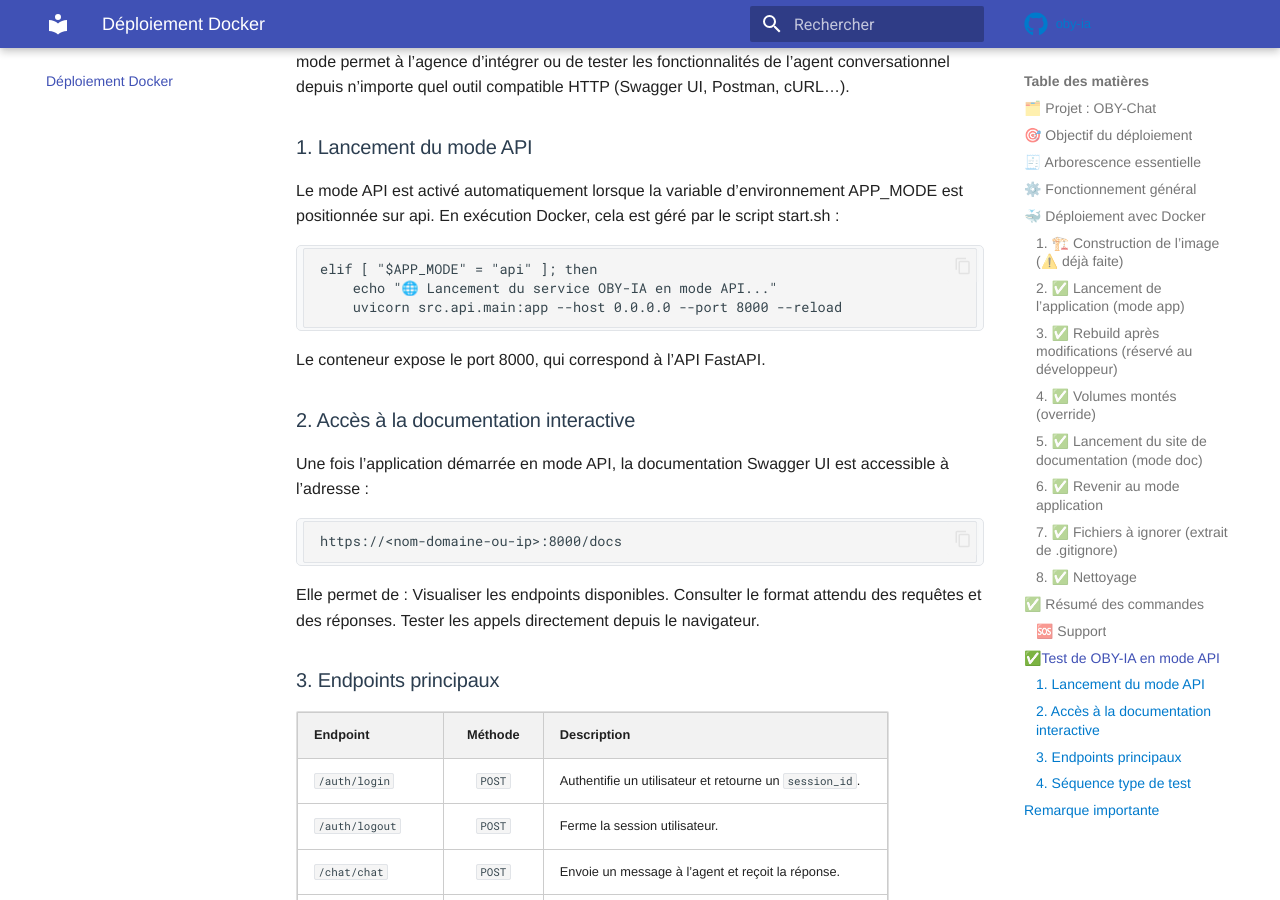
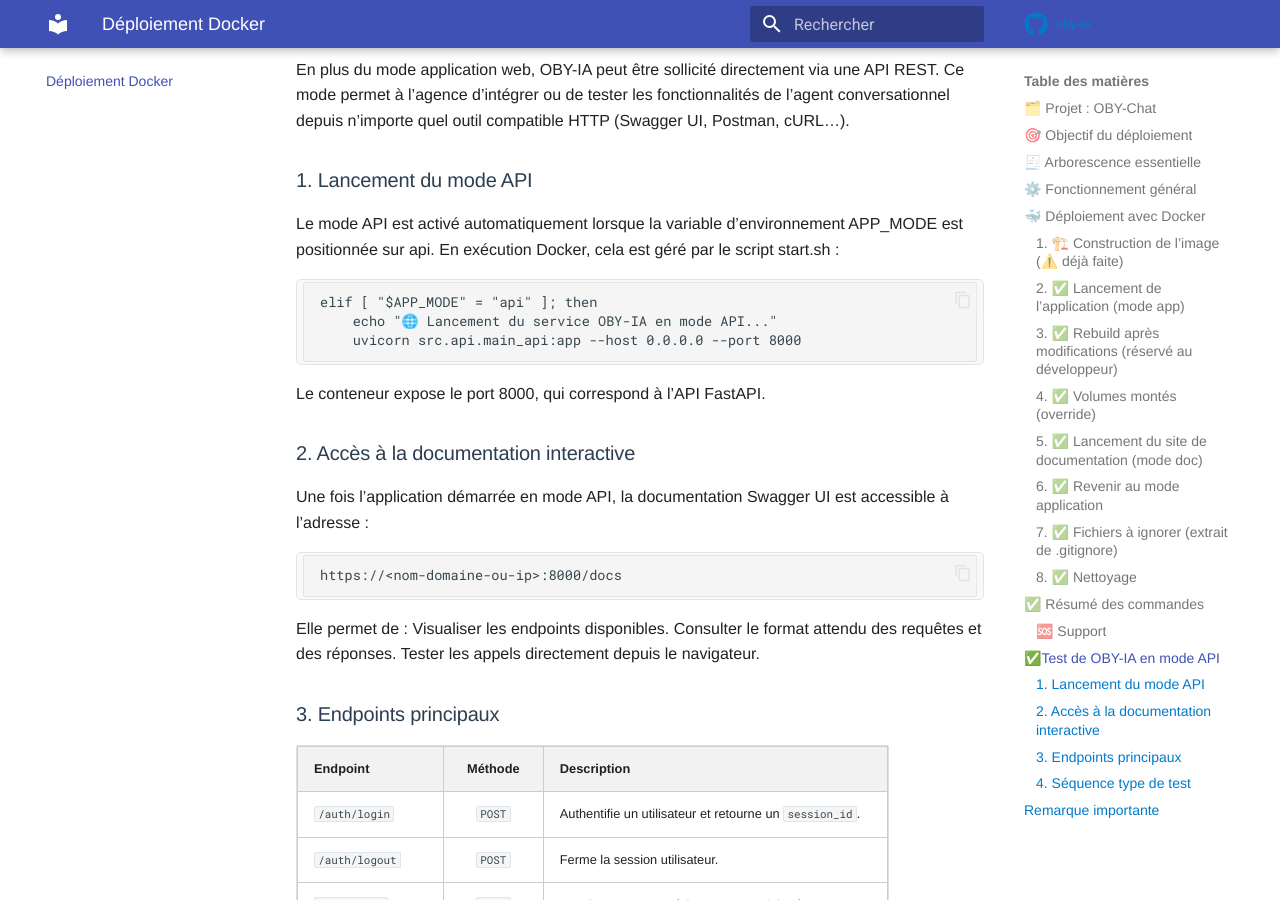
Before and after one commit to DSAGRO3F/OBY-Chat, an MkDocs documentation site: the page built from docs/deploiement.md, in a window 1280 px wide and 900 px high, scrolled down 4271 px. Built offline with MkDocs 1.6.1 and Material for MkDocs 9.7.7, drawn with Linux system fonts in a browser that asks for light colours; comment, search, counter and statistics services are not loaded; some of the changed text lies outside the part shown.

Commit message:
Correction start.sh. Après modif: uvicorn src.api.main_api:app --host 0.0.0.0 --port 8000

````diff
--- a/docs/deploiement.md
+++ b/docs/deploiement.md
@@ -14,6 +14,7 @@ Elle inclut également un site de documentation technique complet basé sur MkDo
 - Offrir deux modes de fonctionnement :
   - `APP_MODE=app` → Interface Dash (application par défaut)
   - `APP_MODE=doc` → Site de documentation MkDocs
+  - `APP_MODE=api` → Utilisation du service OBY-IA par API (bas de ce fichier).
 
 ---
 
@@ -192,7 +193,7 @@ En exécution Docker, cela est géré par le script start.sh :
 ```
 elif [ "$APP_MODE" = "api" ]; then
     echo "🌐 Lancement du service OBY-IA en mode API..."
-    uvicorn src.api.main:app --host 0.0.0.0 --port 8000 --reload
+    uvicorn src.api.main_api:app --host 0.0.0.0 --port 8000
 ```
 Le conteneur expose le port 8000, qui correspond à l’API FastAPI.
 
````
Also changed, not shown: 1 other file.
